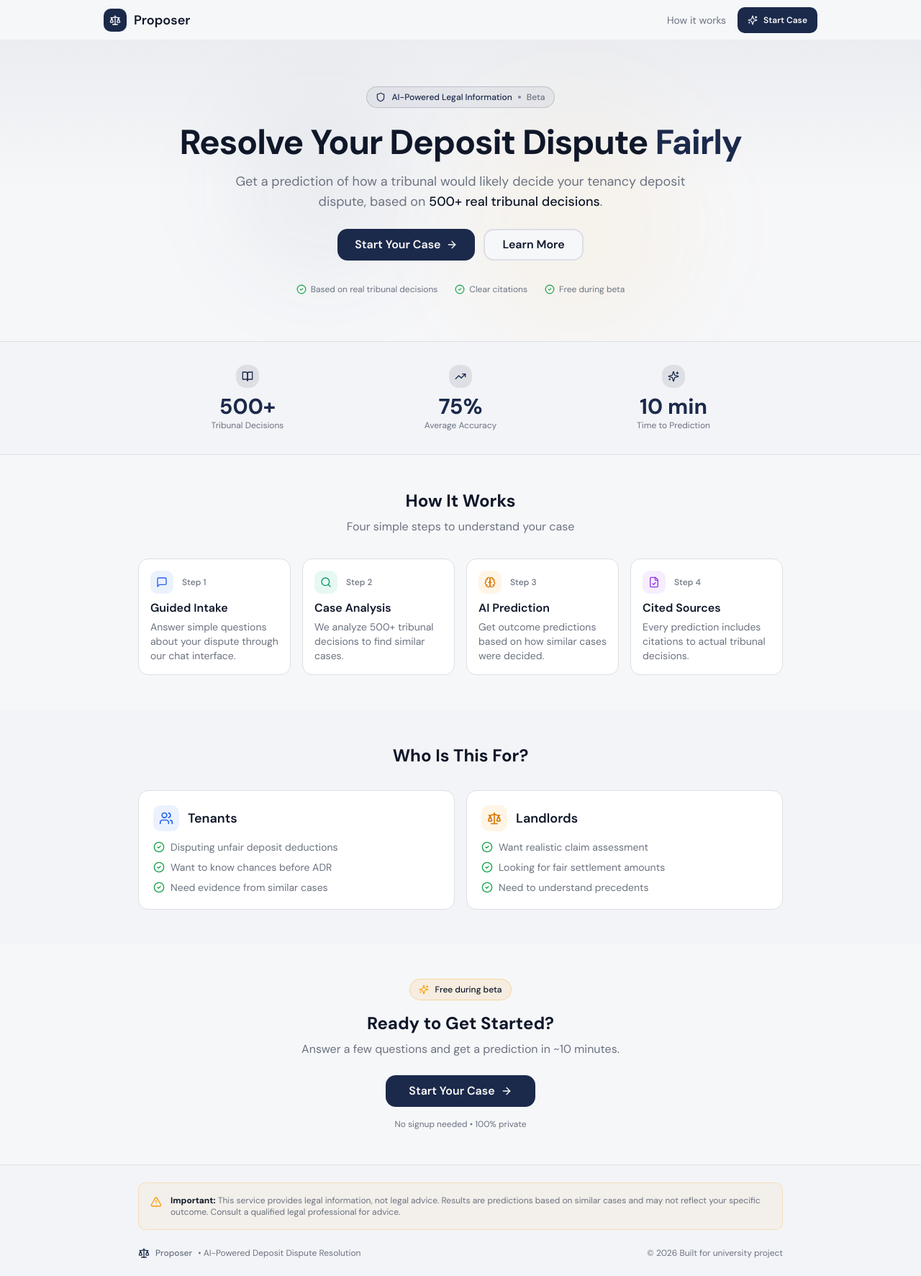
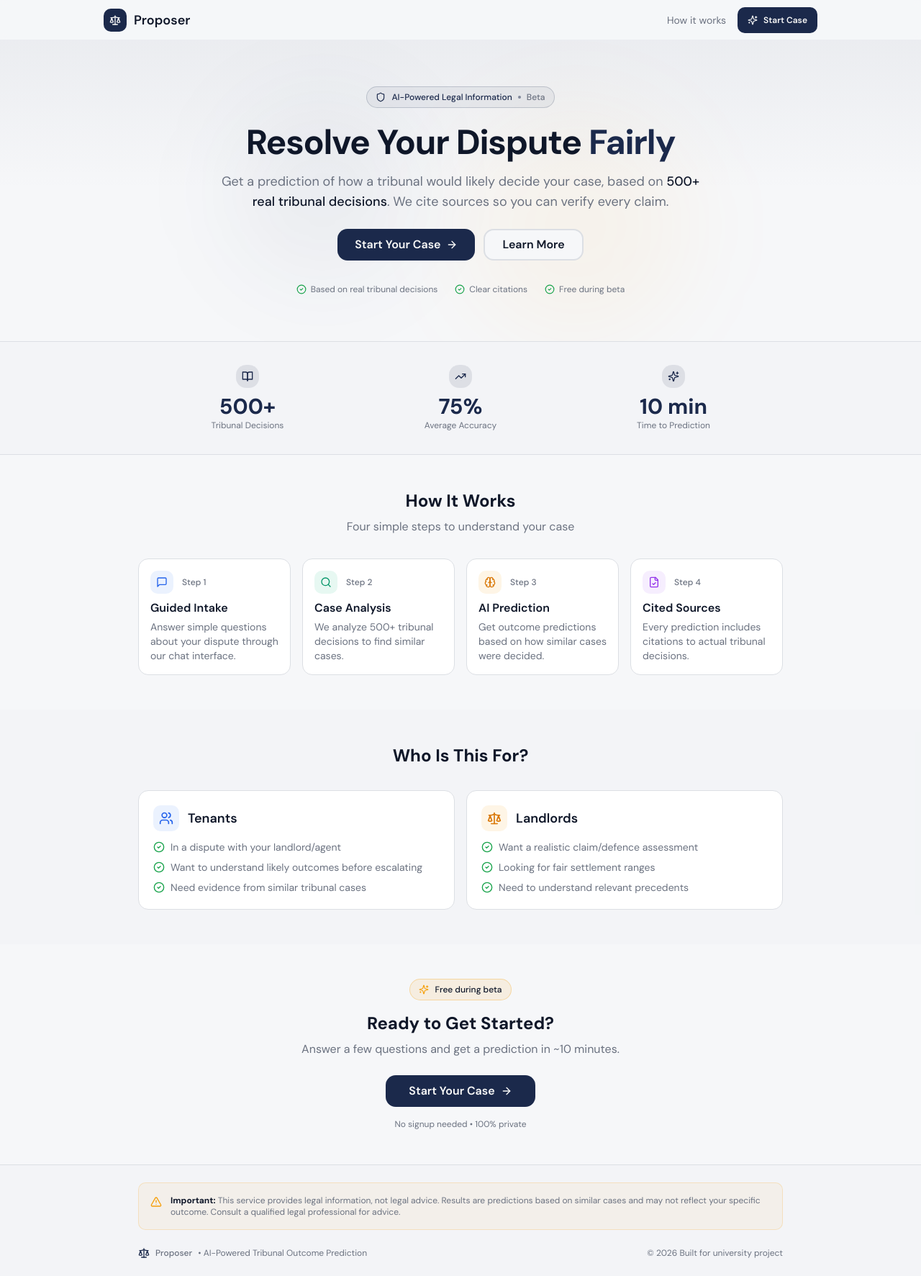
Before and after one commit to MSH4R1F/proposer, a Next.js app in the folder apps/web/: page / in a window 1280 px wide. Shown: the whole page at 72% size. Built offline with nearby package versions, Linux system fonts and the light colour scheme.

Commit message:
web: generalize landing page copy

```diff
--- a/apps/web/app/page.tsx
+++ b/apps/web/app/page.tsx
@@ -79,14 +79,14 @@ export default function HomePage() {
 
             {/* Headline */}
             <h1 className="text-4xl sm:text-5xl font-bold tracking-tight mb-4">
-              Resolve Your Deposit Dispute{' '}
+              Resolve Your Dispute{' '}
               <span className="text-primary">Fairly</span>
             </h1>
 
             {/* Subheadline */}
             <p className="text-lg text-muted-foreground max-w-2xl mx-auto mb-6">
-              Get a prediction of how a tribunal would likely decide your tenancy
-              deposit dispute, based on <span className="font-medium text-foreground">500+ real tribunal decisions</span>.
+              Get a prediction of how a tribunal would likely decide your case, based on
+              <span className="font-medium text-foreground"> 500+ real tribunal decisions</span>. We cite sources so you can verify every claim.
             </p>
 
             {/* CTA */}
@@ -186,7 +186,7 @@ export default function HomePage() {
                   <h3 className="font-semibold text-lg">Tenants</h3>
                 </div>
                 <ul className="space-y-2 text-sm text-muted-foreground">
-                  {['Disputing unfair deposit deductions', 'Want to know chances before ADR', 'Need evidence from similar cases'].map((item) => (
+                  {['In a dispute with your landlord/agent', 'Want to understand likely outcomes before escalating', 'Need evidence from similar tribunal cases'].map((item) => (
                     <li key={item} className="flex items-start gap-2">
                       <CheckCircle2 className="h-4 w-4 text-success shrink-0 mt-0.5" />
                       <span>{item}</span>
@@ -204,7 +204,7 @@ export default function HomePage() {
                   <h3 className="font-semibold text-lg">Landlords</h3>
                 </div>
                 <ul className="space-y-2 text-sm text-muted-foreground">
-                  {['Want realistic claim assessment', 'Looking for fair settlement amounts', 'Need to understand precedents'].map((item) => (
+                  {['Want a realistic claim/defence assessment', 'Looking for fair settlement ranges', 'Need to understand relevant precedents'].map((item) => (
                     <li key={item} className="flex items-start gap-2">
                       <CheckCircle2 className="h-4 w-4 text-success shrink-0 mt-0.5" />
                       <span>{item}</span>
@@ -258,7 +258,7 @@ export default function HomePage() {
               <div className="flex items-center gap-2">
                 <Scale className="h-4 w-4 text-primary" />
                 <span className="font-medium">Proposer</span>
-                <span>• AI-Powered Deposit Dispute Resolution</span>
+                <span>• AI-Powered Tribunal Outcome Prediction</span>
               </div>
               <p>© {new Date().getFullYear()} Built for university project</p>
             </div>
```
